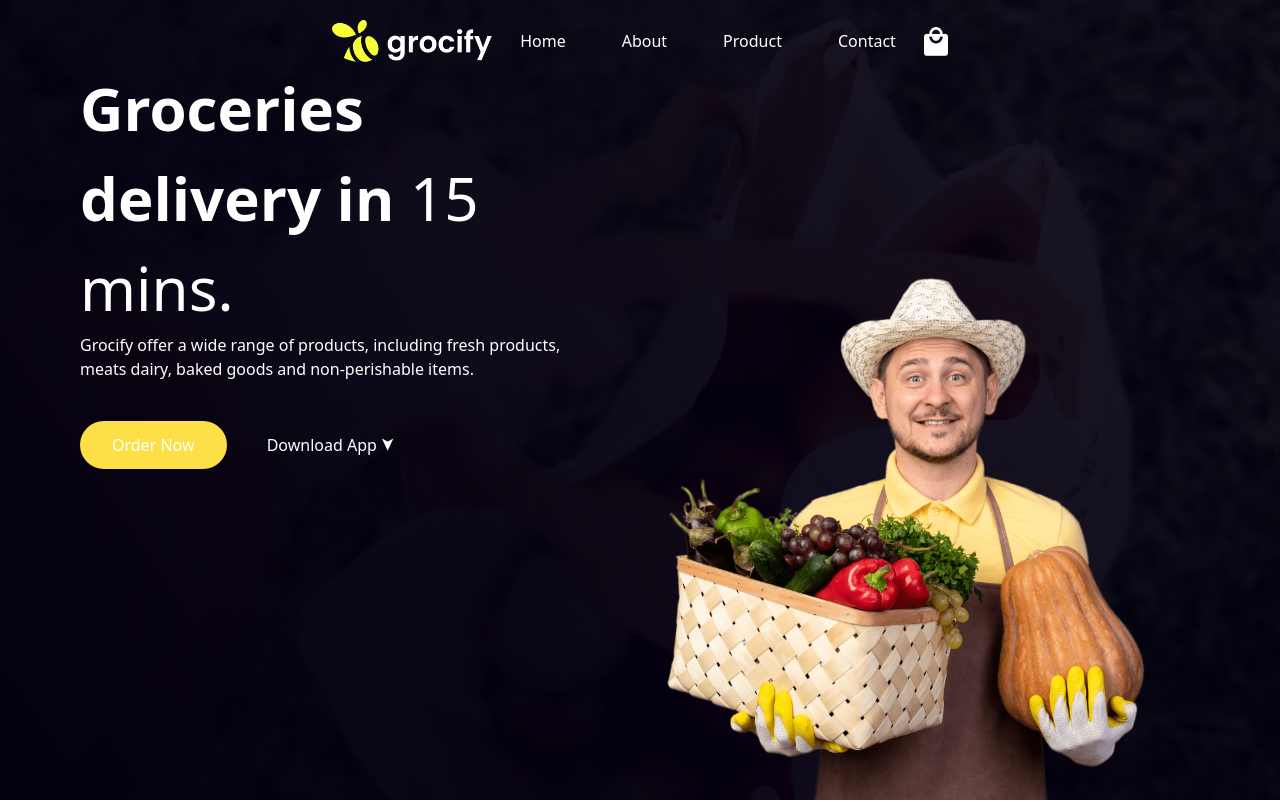
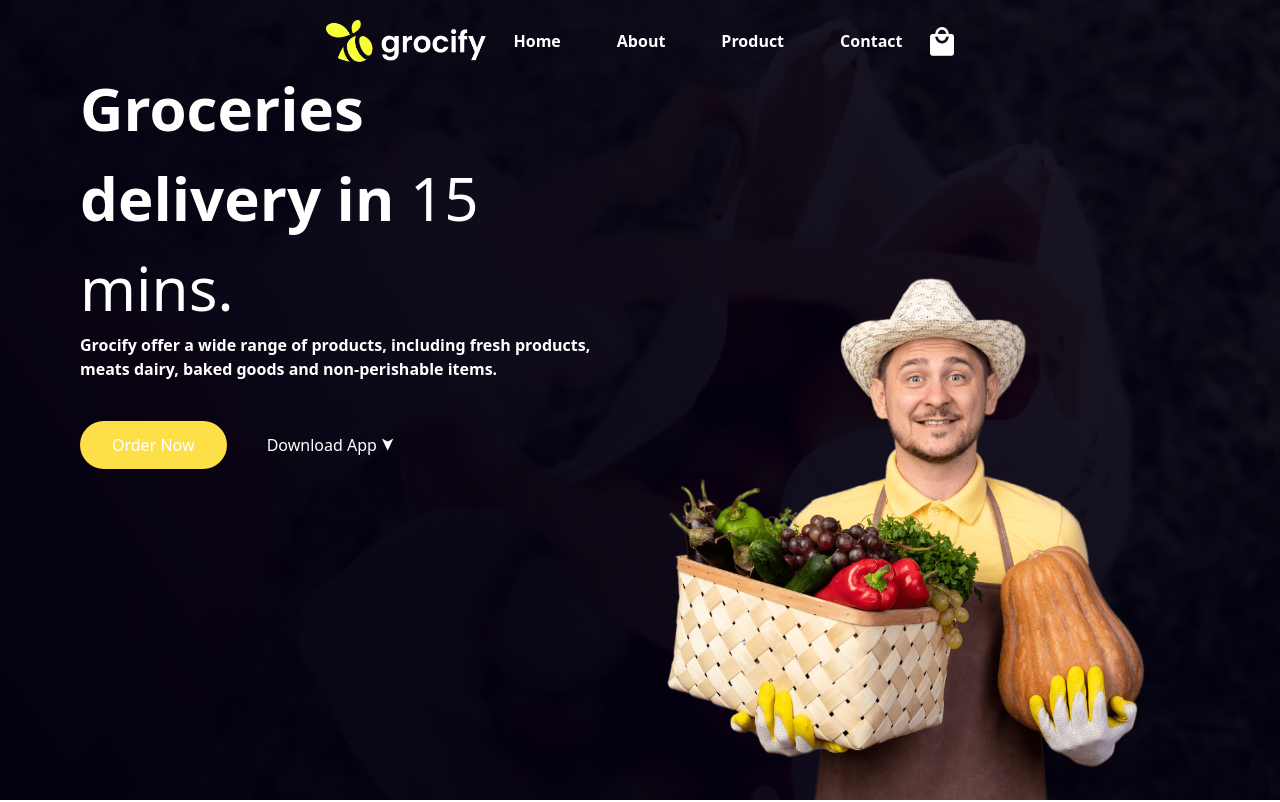
Before and after one commit to aysegulsimsek/grocery, a plain HTML site: page index.html in a window 1280 px wide. Shown: the top 802 px of the page. Drawn offline with nearby package versions, Linux system fonts and the light colour scheme.

Commit message:
Update index.html

```diff
--- a/index.html
+++ b/index.html
@@ -122,7 +122,7 @@
     fullscreen-container:container sayfaya hizalansın,
  -->
     <div class="fullscreen-container">
-        <div id="home" class=" fullscreen-container min-h-screen bg-[url('images/image.png')] bg-cover px-20 py-5 relative">
+        <div id="home" class=" fullscreen-container min-h-screen bg-[url('images/image.png')] bg-cover px-20 py-5 relative font-black">
             <nav class="flex items-center justify-center">
                 <img src="images/logo.png" alt="Logo" class="w-40 cursor-pointer">
                 <ul class="flex text-center">
```
